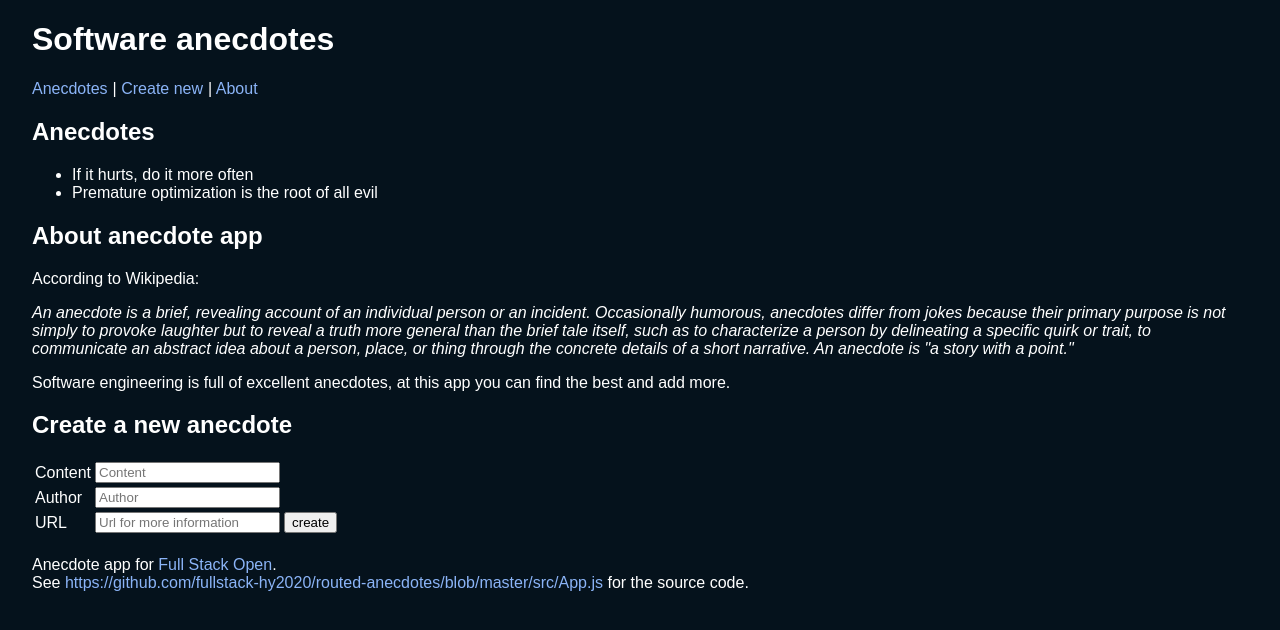
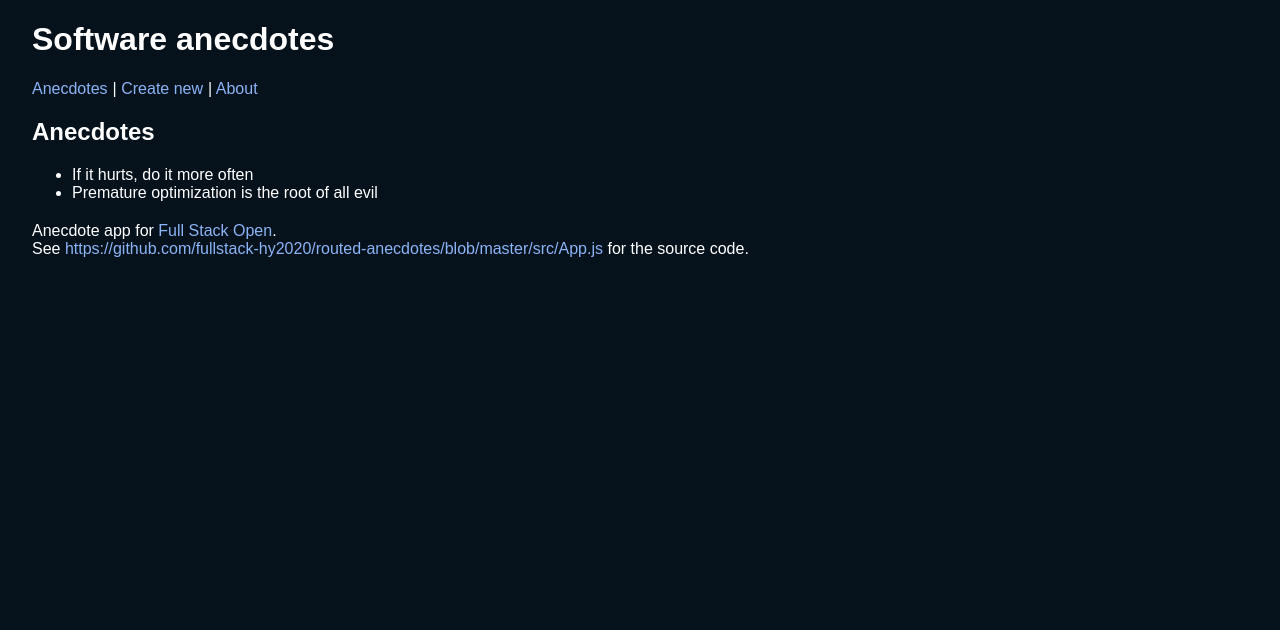
Before and after one commit to rikurauhala/fullstack, a React (Create React App) app in the folder exercises/part07/routed-anecdotes/: page / in a window 1280 px wide. Shown: the top 630 px of the page. Built offline with nearby package versions, Linux system fonts and the light colour scheme.

Commit message:
Complete exercise 7.1

```diff
--- a/exercises/part07/routed-anecdotes/src/App.js
+++ b/exercises/part07/routed-anecdotes/src/App.js
@@ -5,11 +5,11 @@ const Menu = () => {
   const padding = { paddingRight: 5 }
   return (
     <div>
-      <a href='/' style={padding}>Anecdotes</a>
+      <Link style={padding} to="/">Anecdotes</Link>
       <span>| </span>
-      <a href='/create' style={padding}>Create new</a>
+      <Link style={padding} to="/create">Create new</Link>
       <span>| </span>
-      <a href='/about' style={padding}>About</a>
+      <Link style={padding} to="/about">About</Link>
     </div>
   )
 }
@@ -160,14 +160,16 @@ const App = () => {
   }
 
   return (
-    <div>
+    <Router>
       <h1>Software anecdotes</h1>
       <Menu />
-      <AnecdoteList anecdotes={anecdotes} />
-      <About />
-      <CreateNew addNew={addNew} />
+      <Routes>
+        <Route path="/" element={<AnecdoteList anecdotes={anecdotes} />} />
+        <Route path="/create" element={<CreateNew addNew={addNew} />} />
+        <Route path="/about" element={<About />} />
+      </Routes>
       <Footer />
-    </div>
+    </Router>
   )
 }
 
--- a/exercises/part07/routed-anecdotes/src/index.css
+++ b/exercises/part07/routed-anecdotes/src/index.css
@@ -19,3 +19,7 @@ a:hover {
   color: #8bb4f7;
   text-decoration: underline;
 }
+
+td {
+  padding: 3px;
+}
```
